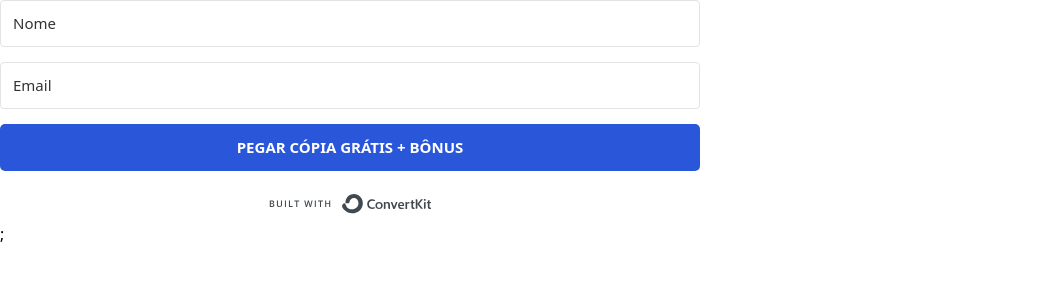
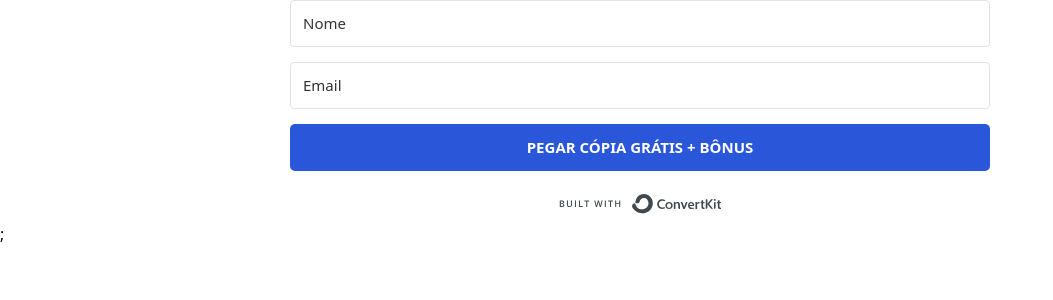
Before and after one commit to mdnm/know-yourself-lp, a Next.js app: page /components/ConvertkitForm in a window 1280 px wide. Shown: the top 300 px of the page, without its empty margins (0-1053 px from the left). Built offline with nearby package versions, Linux system fonts and the light colour scheme.

Commit message:
chore: make form stay on center

```diff
--- a/pages/components/ConvertkitForm.tsx
+++ b/pages/components/ConvertkitForm.tsx
@@ -5,7 +5,7 @@ export default function ConvertkitForm() {
   return (
     <form
       action="https://app.convertkit.com/forms/4786327/subscriptions"
-      className="seva-form formkit-form"
+      className="seva-form formkit-form mx-auto"
       method="post"
       data-sv-form="4786327"
       data-uid="af506c786d"
```
